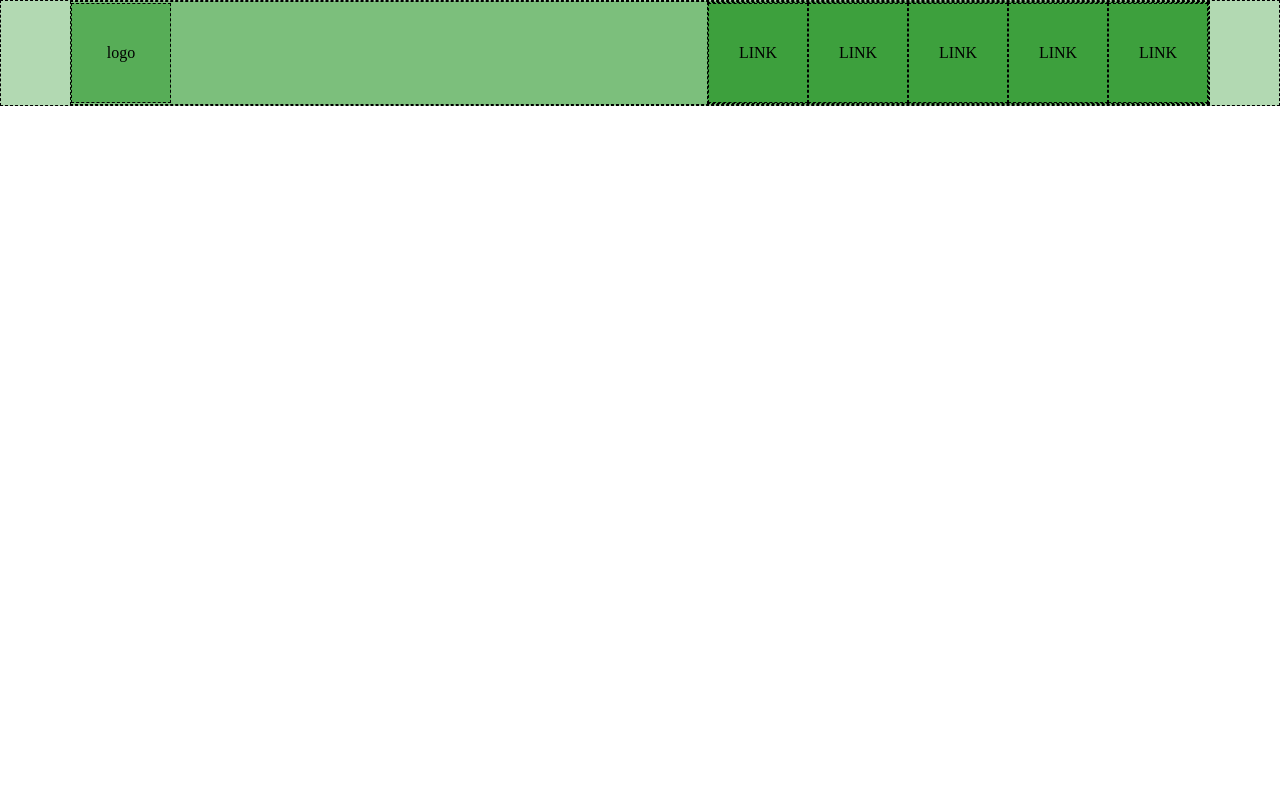
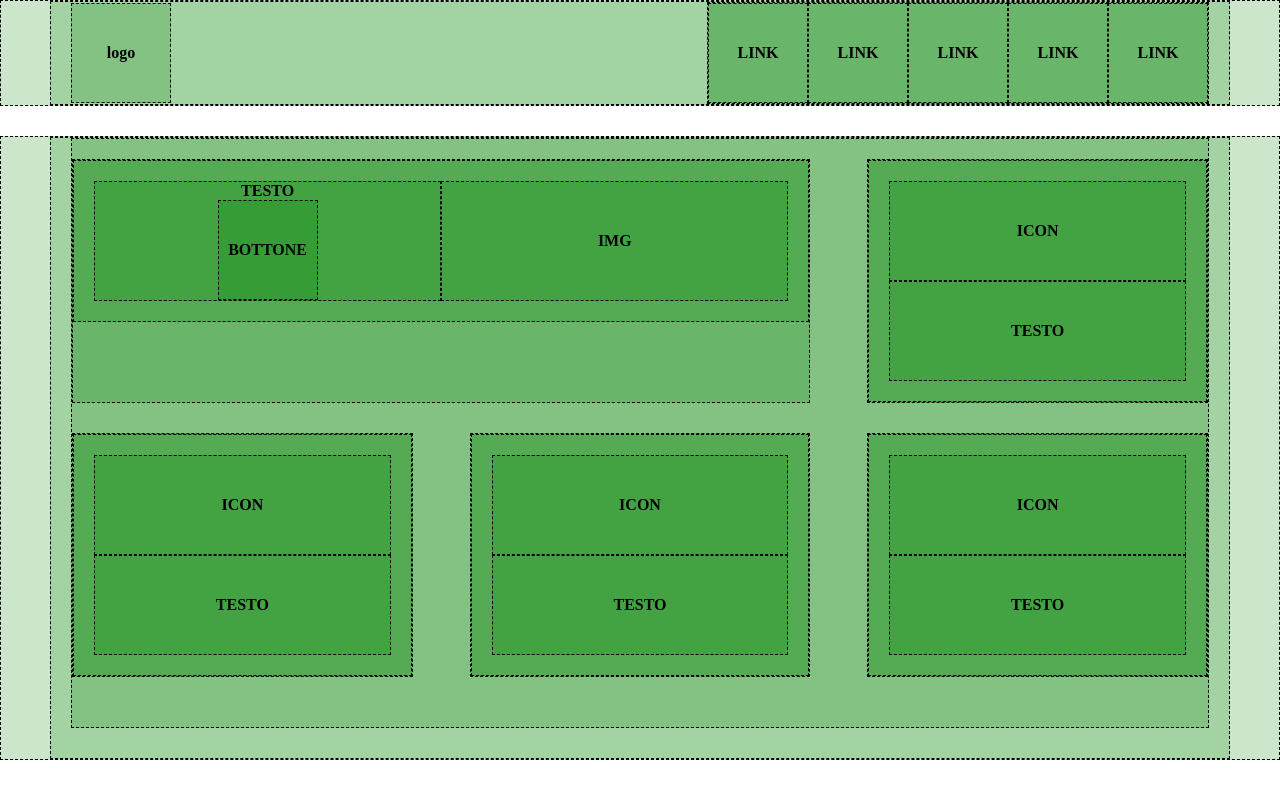
Before and after one commit to mcspe/htmlcss-responsive-layout, a plain HTML site: page index.html in a window 1280 px wide. Drawn offline with Linux system fonts and the light colour scheme.

Commit message:
[add] first section structure

```diff
--- a/css/desktop-style.css
+++ b/css/desktop-style.css
@@ -1,4 +1,4 @@
-@media screen and (min-width:769px) {
+@media screen and (min-width:1024px) {
   /* HEADER */
   header .mobile-nav{
     display: none;
@@ -7,4 +7,15 @@
   header .desktop-nav{
     display: flex;
   }
+  /* MAIN */
+    /* OVERVIEW SECTION */
+    main .overview .main-card{
+      flex-direction: row;
+    }
+
+    main .overview .main-card .card-txt,
+    main .overview .main-card .card-img{
+      width: 50%;
+    }
+    /* /OVERVIEW SECTION */
 }
--- a/css/style.css
+++ b/css/style.css
@@ -2,3 +2,25 @@
 header .desktop-nav{
   display: none;
 }
+
+
+/* MAIN */
+  /* OVERVIEW SECTION */
+  main .overview .row{
+    flex-wrap: wrap;
+    padding: 20px 0;
+  }
+
+  main .overview .column{
+    width: 100%;
+  }
+
+  main .overview .card{
+    padding: 20px;
+  }
+
+  main .overview .main-card,
+  main .overview .main-card .card-txt{
+    flex-direction: column;
+  }
+  /* /OVERVIEW SECTION */
--- a/css/tablet-style.css
+++ b/css/tablet-style.css
@@ -1,3 +1,12 @@
-@media screen and (min-width:481px) {
+@media screen and (min-width:768px) {
+  /* MAIN */
+    /* OVERVIEW SECTION */
+    main .overview .column:first-child{
+      width: 65%;
+    }
 
+    main .overview .column{
+      width: 30%;
+    }
+    /* /OVERVIEW SECTION */
 }
--- a/css/utilities.css
+++ b/css/utilities.css
@@ -15,11 +15,11 @@ img{
 
 /* DEBUG */
 .debug{
-  background-color: rgba(0, 128, 0, .3);
+  background-color: rgba(0, 128, 0, .2);
   min-width: 100px;
   min-height: 100px;
   border: 1px dashed black;
-
+  font-weight: 900;
 }
 
 .box-debug{
@@ -31,8 +31,9 @@ img{
 /* CONTAINERS */
 .container{
   width: 100%;
-  max-width: 1140px;
+  max-width: 1180px;
   margin: 0 auto;
+  padding: 0 20px;
 }
 
 /* DISPLAY FLEX */
--- a/index.html
+++ b/index.html
@@ -23,7 +23,7 @@
 
 <body>
 
-  <header class="debug">
+  <header class="m-b30 debug">
 
     <div class="container d-flex fl-j-between fl-a-center debug">
 
@@ -47,7 +47,107 @@
 
   </header>
 
-  <main></main>
+  <main>
+
+    <!-- OVERVIEW SECTION -->
+    <section class="overview debug">
+
+      <div class="container debug">
+
+        <div class="row m-b30 d-flex fl-j-between debug">
+
+          <div class="column m-b30 debug">
+
+            <div class="card main-card d-flex debug">
+
+              <div class="card-txt debug box-debug">
+                TESTO
+                <div class="card-btn debug box-debug">
+                  BOTTONE
+                </div>
+              </div>
+
+              <div class="card-img box-debug debug">
+                IMG
+              </div>
+
+            </div>
+
+          </div>
+
+          <div class="column m-b30 debug">
+
+            <div class="card debug">
+
+              <div class="card-icon box-debug debug">
+                ICON
+              </div>
+
+              <div class="card-txt debug box-debug">
+                TESTO
+              </div>
+
+            </div>
+
+          </div>
+
+          <div class="column m-b30 debug">
+
+            <div class="card debug">
+
+              <div class="card-icon box-debug debug">
+                ICON
+              </div>
+
+              <div class="card-txt debug box-debug">
+                TESTO
+              </div>
+
+            </div>
+
+          </div>
+
+          <div class="column m-b30 debug">
+
+            <div class="card debug">
+
+              <div class="card-icon box-debug debug">
+                ICON
+              </div>
+
+              <div class="card-txt debug box-debug">
+                TESTO
+              </div>
+
+            </div>
+
+          </div>
+
+          <div class="column m-b30 debug">
+
+            <div class="card debug">
+
+              <div class="card-icon box-debug debug">
+                ICON
+              </div>
+
+              <div class="card-txt debug box-debug">
+                TESTO
+              </div>
+
+            </div>
+
+          </div>
+
+        </div>
+
+      </div>
+
+    </section>
+    <!-- /OVERVIEW SECTION -->
+
+
+  </main>
 
   <footer></footer>
 
```
